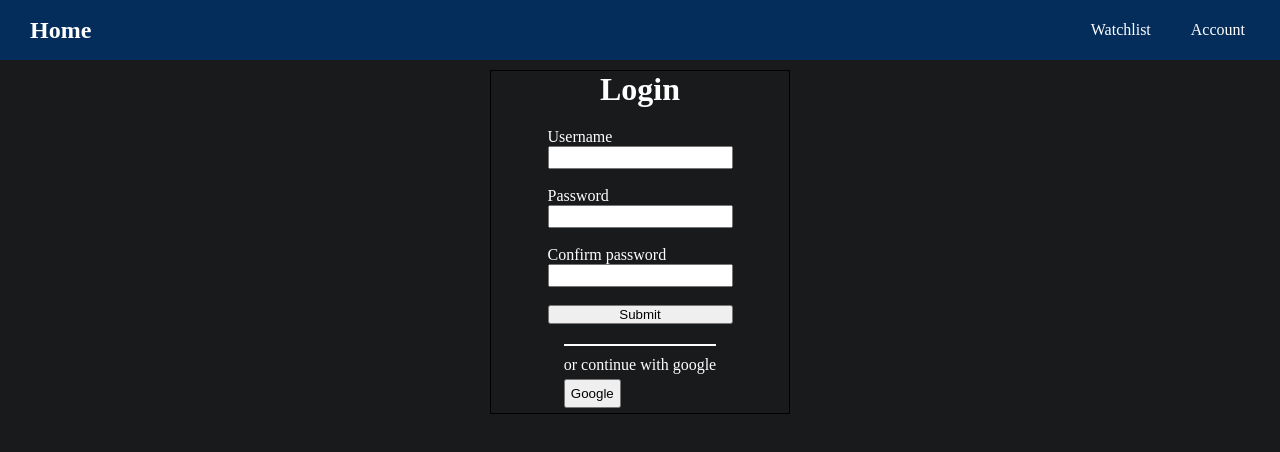
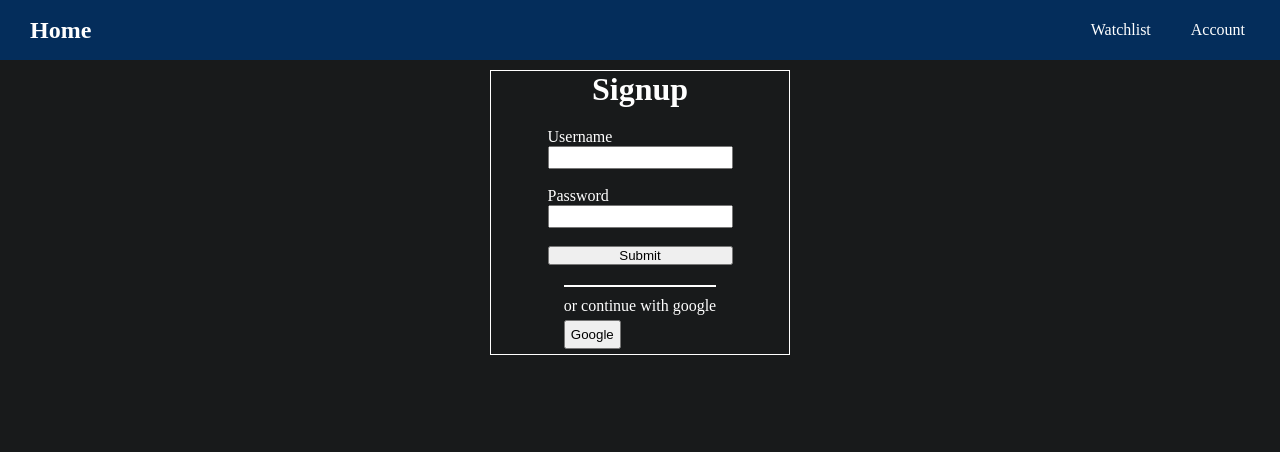
Before and after one commit to max027/Crypto-tracker, a React (Vite) app: page /signup in a window 1280 px wide. Shown: the top 452 px of the page. Built offline with nearby package versions, Linux system fonts and the light colour scheme.

Commit message:
complete auth

```diff
--- a/src/components/Login.css
+++ b/src/components/Login.css
@@ -10,7 +10,7 @@
   align-items:center;
   flex-direction:column;
   width: 300px;
-  border: 1px solid #000;
+  border: 1px solid white;
 }
 .Login-form{
   margin-top: 10px;
--- a/src/components/Login.jsx
+++ b/src/components/Login.jsx
@@ -1,19 +1,51 @@
 import "./Login.css"
+import { auth } from "../firebase/firebase_app";
+import { GoogleAuthProvider, signInWithEmailAndPassword, signInWithPopup } from "firebase/auth";
+import { useState} from "react";
 export default function Login() {
- return <div className="Login-container">
-  <div className="Login-main">
+  const [username, setusername] = useState('');
+  const [password, setpassword] = useState('');
+  const google=new GoogleAuthProvider();
+  const submit_form=(e)=>{
+    e.preventDefault();
+    if (password.length<8) {
+      console.log("weak password");
+    }else{
+      signInWithEmailAndPassword(auth,username,password).then((userCredential) => {
+        const user = userCredential.user;
+        console.log(user);
+      })
+        .catch((error) => {
+          const errorCode = error.code;
+          const errorMessage = error.message;
+        });
+      setusername('');
+      setpassword('');
+    }
+  }
+
+  const google_submit=()=>{
+    signInWithPopup(auth,google).then((user)=>{
+      console.log(user)
+    }).catch((err)=>{
+      console.log(err)
+    })
+  }
+
+  return <div className="Login-container">
+    <div className="Login-main">
     <h1>Login</h1>
-    <form className="Login-form">
+    <form className="Login-form" onSubmit={submit_form}>
     <label className="form-label" >Username</label>
-    <input id="login-username"  className="login-username" type="email" required/><br/>
+    <input id="login-username"   className="login-username" type="email" value={username} onChange={(e)=>{setusername(e.target.value)}} required/><br/>
     <label className="form-label">Password</label>
-    <input id="login-username"  className="login-username" type="email" required/><br/>
-    <button className="login-submit">Submit</button>
+    <input id="login-username"  className="login-username" value={password} onChange={(e)=>{setpassword(e.target.value)}} type="password"  required/><br/>
+    <button className="login-submit" >Submit</button>
     </form>
     <div>
     <div className="dash"/>
     <p>or continue with google</p>
-    <button className="login-google">Google</button>
+    <button className="login-google" onClick={google_submit}>Google</button>
     </div>
     </div>
     </div>
--- a/src/components/Signup.jsx
+++ b/src/components/Signup.jsx
@@ -1,21 +1,46 @@
 import "./Login.css"
+import { auth } from "../firebase/firebase_app";
+import { createUserWithEmailAndPassword, GoogleAuthProvider, signInWithPopup } from "firebase/auth";
+import { useState} from "react";
 export default function Signup() {
+  const [username, setusername] = useState('');
+  const [password, setpassword] = useState('');
+  const google=new GoogleAuthProvider();
+  const submit_form=(e)=>{
+    e.preventDefault();
+    if (password.length<8) {
+     console.log("weak password");
+    }else{
+      createUserWithEmailAndPassword(auth,username,password).then((user)=>{
+        console.log(user.user)
+      }).catch((e)=>console.log(e.code));
+      setusername('');
+      setpassword('');
+    }
+  }
+
+  const google_submit=()=>{
+      signInWithPopup(auth,google).then((user)=>{
+        console.log(user)
+      }).catch((err)=>{
+        console.log(err)
+      })
+  }
+
  return <div className="Login-container">
   <div className="Login-main">
-    <h1>Login</h1>
-    <form className="Login-form">
+    <h1>Signup</h1>
+    <form className="Login-form" onSubmit={submit_form}>
     <label className="form-label" >Username</label>
-    <input id="login-username"  className="login-username" type="email" required/><br/>
+    <input id="login-username"   className="login-username" type="email" value={username} onChange={(e)=>{setusername(e.target.value)}} required/><br/>
     <label className="form-label">Password</label>
-    <input id="login-username"  className="login-username" type="email" required/><br/>
-    <label className="form-label">Confirm password</label>
-    <input type="password" id="login-password" className="login-password" required /><br/>
-    <button className="login-submit">Submit</button>
+    <input id="login-username"  className="login-username" value={password} onChange={(e)=>{setpassword(e.target.value)}} type="password"  required/><br/>
+    <button className="login-submit" >Submit</button>
     </form>
     <div>
     <div className="dash"/>
     <p>or continue with google</p>
-    <button className="login-google">Google</button>
+    <button className="login-google" onClick={google_submit}>Google</button>
     </div>
     </div>
     </div>
--- a/src/firebase/firebase_app.js
+++ b/src/firebase/firebase_app.js
@@ -1,5 +1,5 @@
 import { initializeApp } from "firebase/app";
-
+import { getAuth } from "firebase/auth";
 const firebaseConfig = {
   apiKey: "AIzaSyBbrn6JXQmc-OrK_cCXw8jAxseYpzuDBn8",
   authDomain: "crypto-tracker-38584.firebaseapp.com",
@@ -10,5 +10,5 @@ const firebaseConfig = {
 };
 
 const app = initializeApp(firebaseConfig);
-
-export default app;
+const auth=getAuth(app)
+export {app,auth};
```
